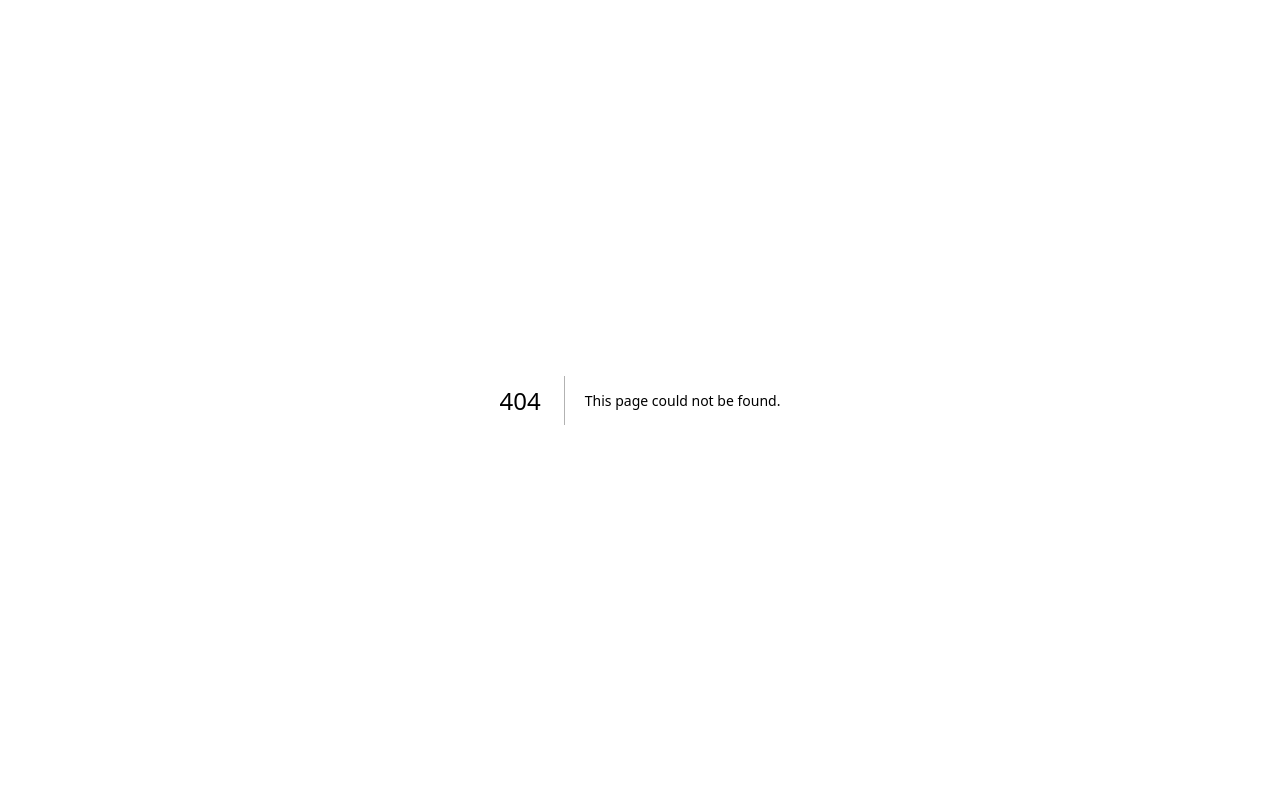
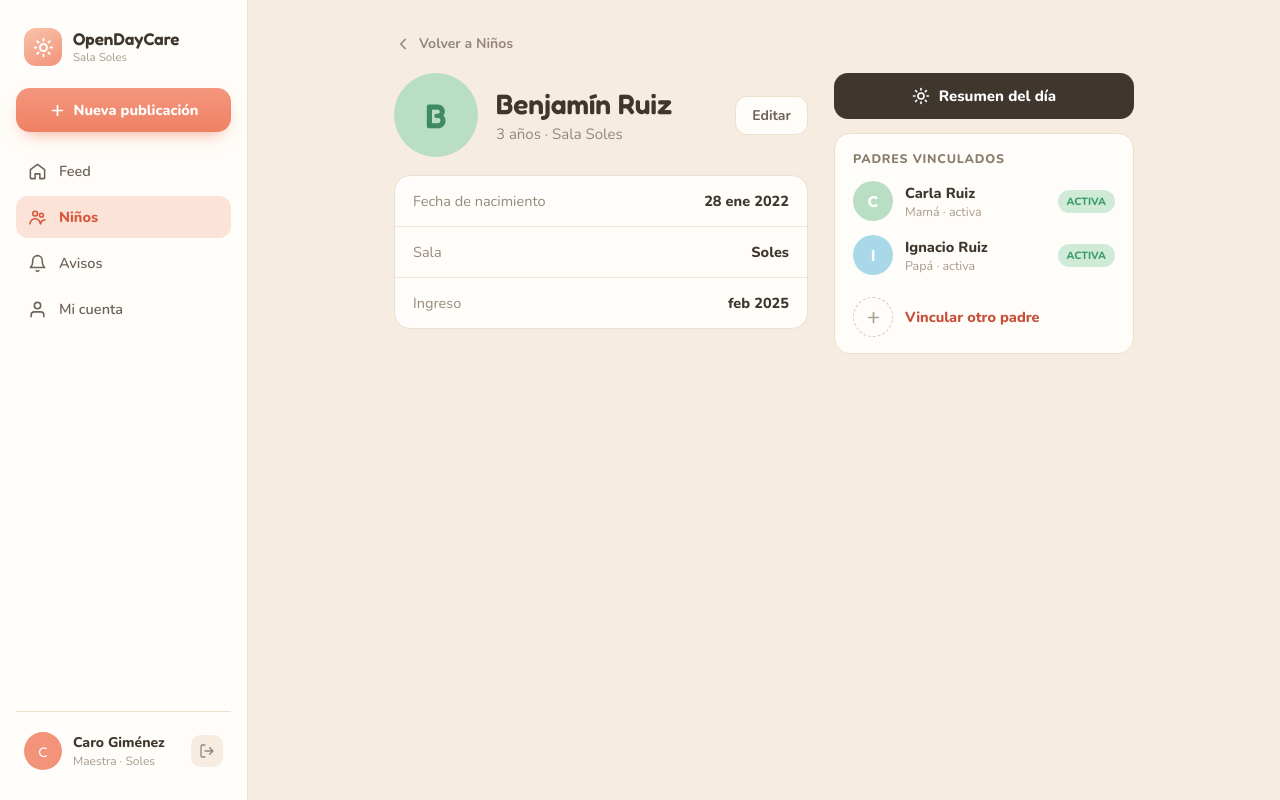
Before and after one commit to JassoEC/opencode-opendaycare, a Next.js app: page /children/benjamin-ruiz in a window 1280 px wide. Before the commit this address had no page. Built offline with nearby package versions, Linux system fonts and the light colour scheme.

Commit message:
add child profile dynamic page with static params and notFound (spec 03 step 9)

```diff
--- /dev/null
+++ b/app/children/[childId]/page.tsx
@@ -0,0 +1,66 @@
+import Link from "next/link";
+import { notFound } from "next/navigation";
+import { AllergyNotesCard } from "@/components/children/AllergyNotesCard";
+import { ChildDetailsCard } from "@/components/children/ChildDetailsCard";
+import { ChildProfileHeader } from "@/components/children/ChildProfileHeader";
+import { ParentsCard } from "@/components/children/ParentsCard";
+import { ArrowLeft, SunLogo } from "@/components/shared/icons";
+import { BottomNav } from "@/components/shared/navigation/BottomNav";
+import { Sidebar } from "@/components/shared/navigation/Sidebar";
+import { TopBar } from "@/components/shared/navigation/TopBar";
+import { children } from "@/lib/children-data";
+
+interface ChildProfilePageProps {
+  params: Promise<{ childId: string }>;
+}
+
+export function generateStaticParams() {
+  return children.map((child) => ({ childId: child.id }));
+}
+
+export default async function ChildProfilePage({ params }: ChildProfilePageProps) {
+  const { childId } = await params;
+  const child = children.find((item) => item.id === childId);
+
+  if (!child) {
+    notFound();
+  }
+
+  return (
+    <div className="flex min-h-screen bg-background">
+      <Sidebar active="children" />
+      <main className="h-screen min-w-0 flex-1 overflow-y-auto">
+        <TopBar />
+        <div className="mx-auto w-full max-w-[820px] px-4 pt-[34px] pb-28 lg:px-10 lg:pb-20">
+          <Link
+            href="/children"
+            className="mb-5 flex items-center gap-[7px] text-[14px] font-bold text-ink-muted"
+          >
+            <ArrowLeft />
+            Volver a Niños
+          </Link>
+
+          <div className="flex flex-wrap items-start gap-[26px]">
+            <div className="flex min-w-[300px] flex-1 flex-col gap-[18px]">
+              <ChildProfileHeader child={child} />
+              <AllergyNotesCard notes={child.allergyNotes} />
+              <ChildDetailsCard child={child} />
+            </div>
+
+            <div className="flex w-[300px] flex-none flex-col gap-[14px]">
+              <Link
+                href={`/children/${child.id}/daily-summary`}
+                className="flex w-full items-center justify-center gap-[9px] rounded-[14px] bg-ink p-[13px] text-[15px] font-extrabold text-white"
+              >
+                <SunLogo size={18} />
+                Resumen del día
+              </Link>
+              <ParentsCard child={child} />
+            </div>
+          </div>
+        </div>
+      </main>
+      <BottomNav active="children" />
+    </div>
+  );
+}
```
